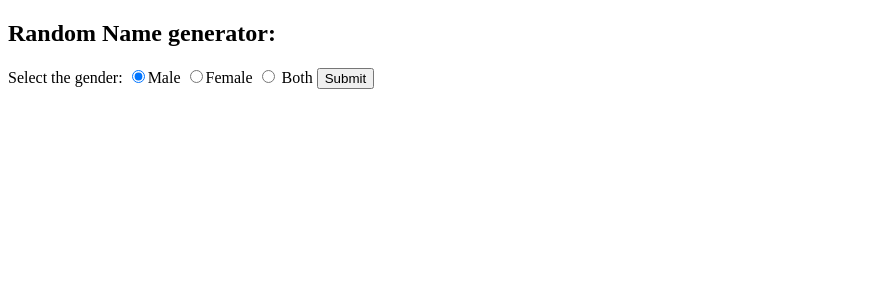
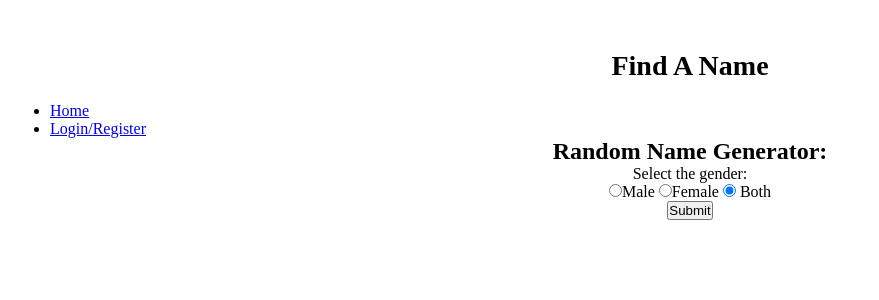
Before and after one commit to jupigare/babynames, a Django app: a page that uses baby_names/apps/rand/templates/rand/rand.html in a window 1280 px wide; the page is wider, and only the part inside the window is pictured. Shown: the top 300 px of that part, without its empty margins (0-879 px from the left). Run offline with Django 3.2, Linux system fonts and the light colour scheme; parts of the project's set-up code (start-up, migrations or seed data) failed here and were passed over; some libraries are stand-ins or nearby versions.

Commit message:
optimized Random Name Generator, and added links from Faves+Pop+Rand, so names will now link to their Find page

```diff
--- a/baby_names/apps/pop/templates/pop/index.html
+++ b/baby_names/apps/pop/templates/pop/index.html
@@ -112,7 +112,7 @@
 					{% endif %}
 				{% endif %}
 				<td>{{forloop.counter}}</td>
-				<td>{{n.name}}</td>
+				<td><a href="{% url 'find:find' n.name %}">{{n.name}}</a></td>
 				<td class="number">{{n.count}}</td> <!--need to align right-->
 			</tr>
 			{% endfor %}
--- a/baby_names/apps/rand/templates/rand/rand.html
+++ b/baby_names/apps/rand/templates/rand/rand.html
@@ -2,41 +2,52 @@
 <html lang="en">
 <head>
 
-<title>Baby Names | random names</title>
+<title>Baby Names | Random Name Generator</title>
 <meta charset="utf-8">
-<!-- {% load staticfiles %}
-<link rel="stylesheet" type="text/css" href="{ static '/style.css' }"> -->
-
+{% load staticfiles %}
+<link rel="stylesheet" type="text/css" href="{% static 'find/css/style.css' %}">
+<link rel="stylesheet" type="text/css" href="{% static 'find/css/jquery-ui.css' %}">
+<script src="https://code.jquery.com/jquery-1.12.4.js"></script>
+<script src="https://code.jquery.com/ui/1.12.1/jquery-ui.js"></script>
 </head>
 <body>
 
 <div class="header">
-
-
+    <h1>Find A Name</h1>
+    <ul>
+        <li><a href="{% url 'login:home' %}">Home</a></li>
+    {% if 'id' in request.session %}
+        <li><a href="{% url 'faves:index' %}">Favorites</a></li>
+        <li><a href="{% url 'login:logout' %}">Logout</a></li>
+    {% else %}
+        <li><a href="{% url 'login:loginRegistration' %}">Login/Register</a></li>
+    {% endif %}
+    </ul>
 </div>
 
 <div class="content">
     <!--put all your content here-->
-    <form action="{% url 'rand:randName' %}" method="post">
+    <form action="{% url 'rand:new' %}" method="post">
 
     {% csrf_token %}
-        <h2>Random Name generator: {% if name %}{{name}}{% endif %}</h2>
-        <input type="hidden" name="id" value="{{id}}">
+        <h2>Random Name Generator:</h2>
+        {% if name %}
+            <h2><a href="{% url 'find:find' name %}">{{name}}</a></h2>
+            <h3>{% if 'id' in request.session %} <!--heart only shows when user is logged in -->
+                {% if name in faveNames %}
+                <a href="{% url 'faves:delfav' id %}"><img src="{% static '/images/heart_full.png' %}" alt="Remove From Favorites" />Remove from Favorites</a>
+                {% else %}
+                <a href="{% url 'faves:addfav' id %}"><img src="{% static '/images/heart_empty.png' %}" alt="Add to Favorites" />Add to Favorites</a>
+                {% endif %}
+            {% endif %}</h3>
+                <input type="hidden" name="id" value="{{id}}">
+        {% endif %}
 
-        <!-- <select name="gender">
-            <option value="M">Male</option>
-            <option value="F">Female</option>
-            <option value="0">Both</option>
-
-        </select> -->
-        <label>Select the gender:
-        <input type="radio" name="gender" value="M" checked>Male
+        <p>Select the gender:</p>
+        <p><input type="radio" name="gender" value="M">Male
         <input type="radio" name="gender" value="F" >Female
-        <input type="radio" name="gender" value="0"> Both
+        <input type="radio" name="gender" value="0" checked> Both</p>
         <input type="submit" name="submit" value="Submit">
-
-
-
     </form>
 </div>
 
--- a/baby_names/apps/rand/urls.py
+++ b/baby_names/apps/rand/urls.py
@@ -3,5 +3,6 @@ from . import views
 
 urlpatterns = [
     url(r'^$', views.index, name="index"),
-    url(r'^randName$', views.randName, name="randName"),
+    # url(r'^randName$', views.randName, name="randName"),
+    url(r'^new$', views.new, name="new"),
 ]
--- a/baby_names/apps/rand/views.py
+++ b/baby_names/apps/rand/views.py
@@ -1,7 +1,6 @@
 from django.shortcuts import render, redirect
-from .. faves .models import Frequency
-# Create your views here.
-#
+from .. faves .models import Frequency, Favorites
+
 import random
 import pdb
 
@@ -39,7 +38,7 @@ def index(request):
 #     }
 #     return render(request, 'rand/rand.html', context)
      # return redirect(reverse('rand:randName'), context)
-def randName(request):
+def new(request):
     # print Frequency._meta.db_table
     # Frequency.objects.raw("select distinct id, name, gender from frequency group by name")
     # query = "SELECT COUNT(*) as id FROM frequency"
@@ -48,25 +47,42 @@ def randName(request):
     # for i in results:
     #     print i
     #-------------the following are good!!!!$$$$$
-    query = "select distinct id, name, gender from frequency group by name"
-    results = Frequency.objects.raw(query)
-    listA = []
-    gender = request.POST['gender']
-    if (gender =='0'):
-        for i in results:
-            listA.append(i.name)
+    query = "select id, name, gender from frequency"
+    if request.method=="GET" or request.POST['gender'] == "0":
+        gender=""
     else:
-        for i in results:
-            if i.gender ==gender:
-                listA.append(i.name)
+        query += " where gender=%s"
+        gender=request.POST['gender']
+    query +=  " group by name, gender"
+    print query
+    results = Frequency.objects.raw(query,(gender))
+    names = []
+    for i in results:
+        names.append(i)
+    # query = "select distinct id, name, gender from frequency group by name"
+    # results = Frequency.objects.raw(query)
+    # listA = []
+    # gender = request.POST['gender']
+    # if (gender =='0'):
+    #     for i in results:
+    #         listA.append(i.name)
+    # else:
+    #     for i in results:
+    #         if i.gender == gender:
+    #             listA.append(i.name)
 
-    num = len(listA)
-    x = random.randint(0, num-1)
-    Rname = listA[x]
-    users = Frequency.objects.filter(name = Rname)
+    randNum = random.randint(0, len(names)-1)
+    randName = names[randNum]
     context = {
-    "name": Rname,
-    "id": users[0].id
+        "name": randName.name,
+        "id": randName.id
     }
 
+    if 'id' in request.session:
+        faveNames = []
+        faveList = Favorites.objects.filter(user_id=request.session['id'])
+        for n in faveList:
+            faveNames.append(n.frequency_id.name)
+        context['faveNames']=faveNames
+
     return render(request, 'rand/rand.html', context)
```
Also changed, not shown: baby_names/apps/faves/templates/faves/index.html (+3 -4 lines).
